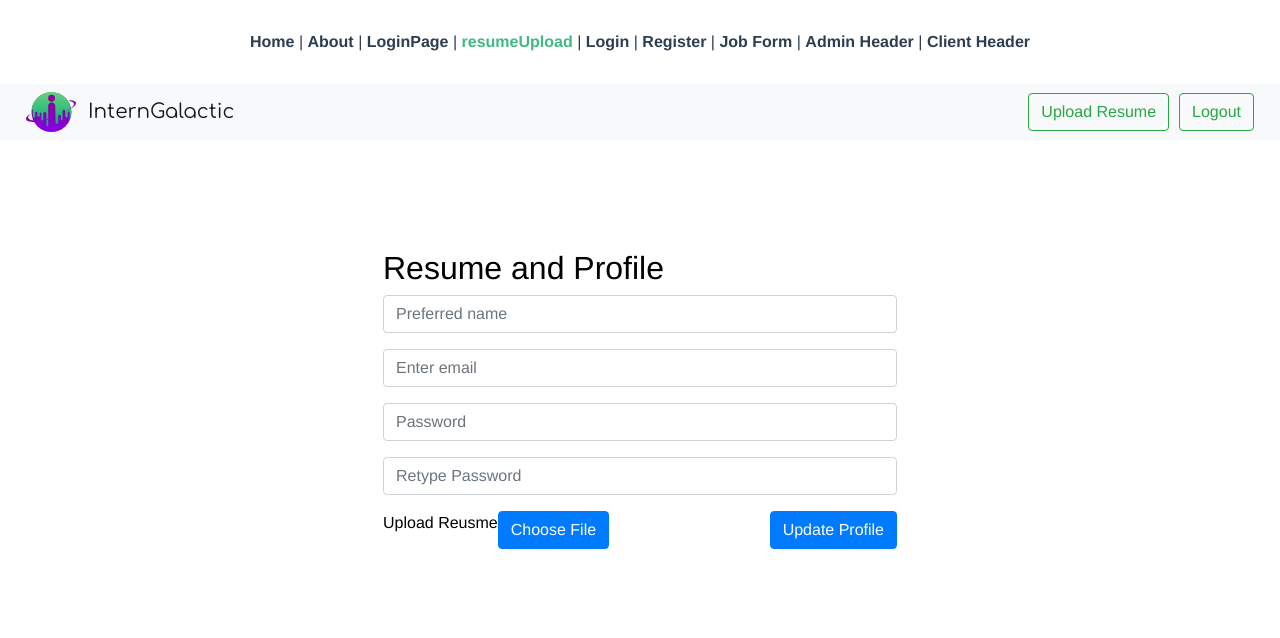
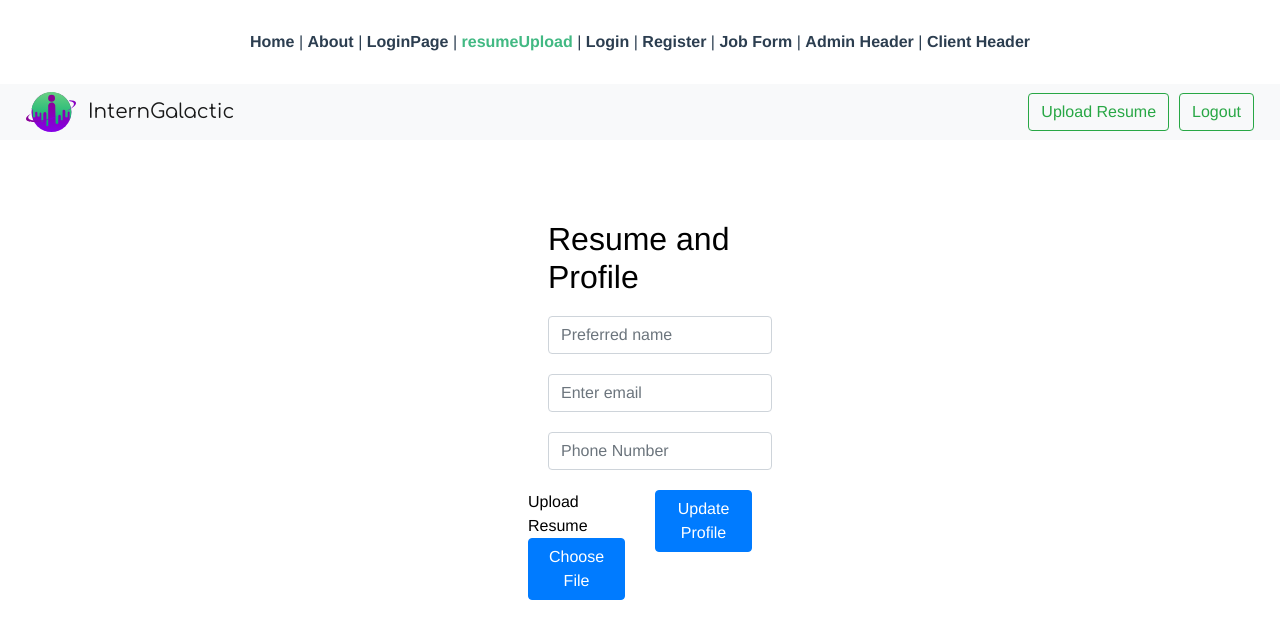
Before and after one commit to carmen-c/interngalactic, a Vue app in the folder myapp/: page /resumeUpload in a window 1280 px wide. Shown: the top 638 px of the page. Built offline with nearby package versions, Linux system fonts and the light colour scheme.

Commit message:
update resume

```diff
--- a/myapp/src/views/resumeUpload.vue
+++ b/myapp/src/views/resumeUpload.vue
@@ -3,29 +3,23 @@
 	  <clientHeader />
 	  <div class="formWrapper">
       <div class="formcontainer">
-		<div class="form-group">
-			<h2 style="float:left;">Resume and Profile</h2>
+			<h2 class="resumeH">Resume and Profile</h2>
 		  <input type="text" class="form-control" v-model="name"
 			   id="exampleInputName" placeholder="Preferred name">
-        </div>
-        <div class="form-group">
 		  <input type="email" class="form-control" v-model="email"
 			   id="exampleInputEmail1" aria-describedby="emailHelp"
 			   placeholder="Enter email">
-        </div>
-		<div class="form-group">
-		  <input type="password" class="form-control" v-model="password"
-				   id="exampleInputPassword1" placeholder="Password">
-		</div>
-		<div class="form-group">
-		  <input type="password" class="form-control" v-model="retypePass" placeholder="Retype Password">
-		</div>
+		  <input type="text" class="form-control" v-model="number"
+				   id="exampleInputNumber" placeholder="Phone Number">
 		<div class="submitWrap">
-			<div>
-				<p style="float:left">Upload Reusme</p>
-		  			<button v-on:click="signup" style="float:left;" type="submit" class="btn btn-primary">Choose File</button>
+			<div class="row">
+  				<div class="col-6">
+	  				<p class="uploadR" >Upload Resume</p>
+		  			<button v-on:click="signup" type="submit" class="btn btn-primary uploadBtn">Choose File</button></div>
+  				<div class="col-6">
+					<button v-on:click="signup" type="submit" class="btn btn-primary updateBtn">Update Profile</button>
+				</div>
 			</div>
-		  <button v-on:click="signup" style="float:right;" type="submit" class="btn btn-primary">Update Profile</button>
 		</div>
       </div>
 	</div>
@@ -40,37 +34,12 @@ import clientHeader from '@/components/clientHeader.vue';
 import firebase from 'firebase';
 
 export default {
-	name: 'register',
+	name: 'resumeUpload',
 	data(){
 		return {
-            name: '',
-			email: '',
-			password: '',
-			retypePass: ''
 		}
-
 	},
 	methods:{
-		signup:function() {
-			if(this.password == this.retypePass){
-				firebase.auth().createUserWithEmailAndPassword(this.email, this.password).then(
-					(user)=>{
-						alert('account created')
-                        console.log(user)
-						var ref = firebase.firestore().collection("users").doc(user.user.uid);
-                        ref.set({
-                          name: this.name,
-                          email: this.email,
-                          password: this.password,
-                        })
-					},
-					function(err){
-						alert("error")
-					}
-				);
-			}
-
-		}
 	},
 	components: {
 		Login:Login,
@@ -83,9 +52,29 @@ export default {
 @import url("https://stackpath.bootstrapcdn.com/bootstrap/4.2.1/css/bootstrap.min.css");
 </style>
 <style>
+	.resumeH {
+		float: left;
+		margin:20px;
+	}
+	.form-control {
+		margin: 20px;
+	}
+	.updateBtn {
+		float: right;
+	}
+	.uploadBtn {
+		text-align: left;
+		float: left;
+	}
+	.uploadR {
+		text-align:left;
+		padding: 0;
+		margin:0;
+	}
 	.submitWrap {
 		text-align: center;
 		width: 100%;
+
 	}
 	.formWrapper {
 		display:flex;
@@ -101,11 +90,12 @@ export default {
 		z-index: -1;
 	}
 	.formcontainer {
-		background-color: white;
 		justify-content:center;
 		align-items:center;
 		padding: 30px 80px;
 		border-radius: 15px;
+		width: 30%;
+
 	}
 
 </style>
```
